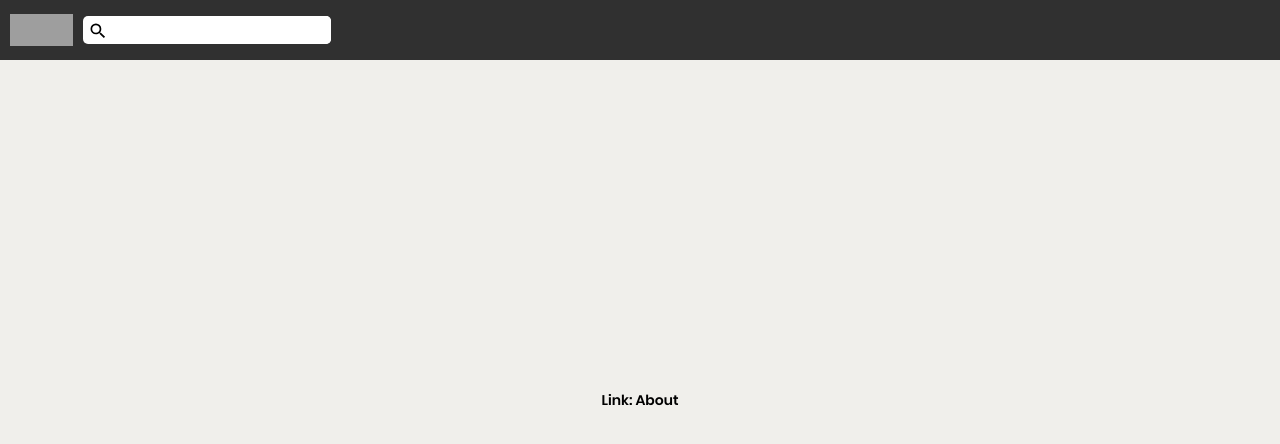
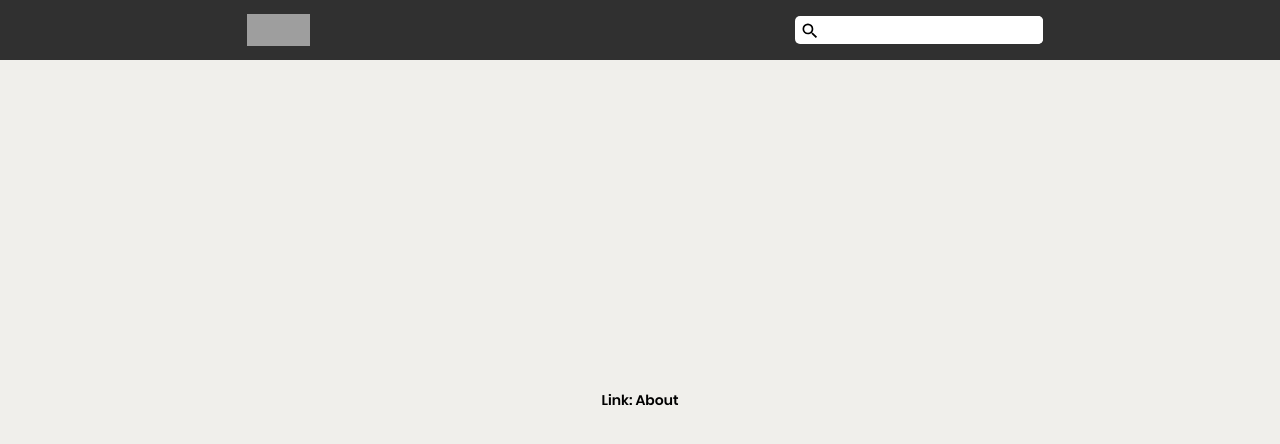
Before and after one commit to Gpacheco019/dnc-platform, a Next.js app: page / in a window 1280 px wide. Shown: the top 444 px of the page. Built offline with nearby package versions, Linux system fonts and the light colour scheme; grey boxes are pictures that could not be loaded; a web font is replaced by a local one.

Commit message:
feat: pass components in children props

```diff
--- a/src/components/Header/index.tsx
+++ b/src/components/Header/index.tsx
@@ -1,17 +1,13 @@
-import Logo from 'components/Logo';
-import SearchInput from 'components/Search-input';
-
 import * as S from './styles';
 
-const Header = () => {
-  const handleChange = (value: string) => console.log('header', value);
-  const handleClick = () => alert('click');
+export type HeaderProps = {
+  children: React.ReactElement;
+};
+
+const Header = ({ children }: HeaderProps) => {
   return (
     <S.Wrapper>
-      <S.WrapperContent>
-        <Logo />
-        <SearchInput onChange={handleChange} onSearch={handleClick} />
-      </S.WrapperContent>
+      <S.WrapperContent>{children}</S.WrapperContent>
     </S.Wrapper>
   );
 };
--- a/src/components/Header/styles.ts
+++ b/src/components/Header/styles.ts
@@ -8,7 +8,6 @@ export const Wrapper = styled.div`
 `;
 
 export const WrapperContent = styled.div`
-  width: 100%;
   height: 100%;
   display: flex;
   align-items: center;
--- a/src/templates/HomeTemplate/index.tsx
+++ b/src/templates/HomeTemplate/index.tsx
@@ -1,14 +1,25 @@
 import Link from 'next/link';
 
 import Header from 'components/Header';
+import Logo from 'components/Logo';
 import { Main } from 'components/Main/';
+import SearchInput from 'components/Search-input';
 
 import * as S from './styles';
 
 const HomeTemplate = () => {
+  const handleChange = (value: string) => console.log('header', value);
+  const handleClick = () => alert('click');
+
   return (
     <>
-      <Header />
+      <Header>
+        <S.WrapperContent>
+          <Logo />
+          <SearchInput onChange={handleChange} onSearch={handleClick} />
+        </S.WrapperContent>
+      </Header>
+
       <Main>
         <S.Container>
           <Link href="/about">Link: About</Link>
--- a/src/templates/HomeTemplate/styles.ts
+++ b/src/templates/HomeTemplate/styles.ts
@@ -1,3 +1,11 @@
 import styled from 'styled-components';
 
 export const Container = styled.div``;
+
+export const WrapperContent = styled.div`
+  width: 100%;
+  height: 100%;
+  display: flex;
+  align-items: center;
+  justify-content: space-around;
+`;
```
Also changed, not shown: 2 other files (tests, documents, lock files or other folders).
